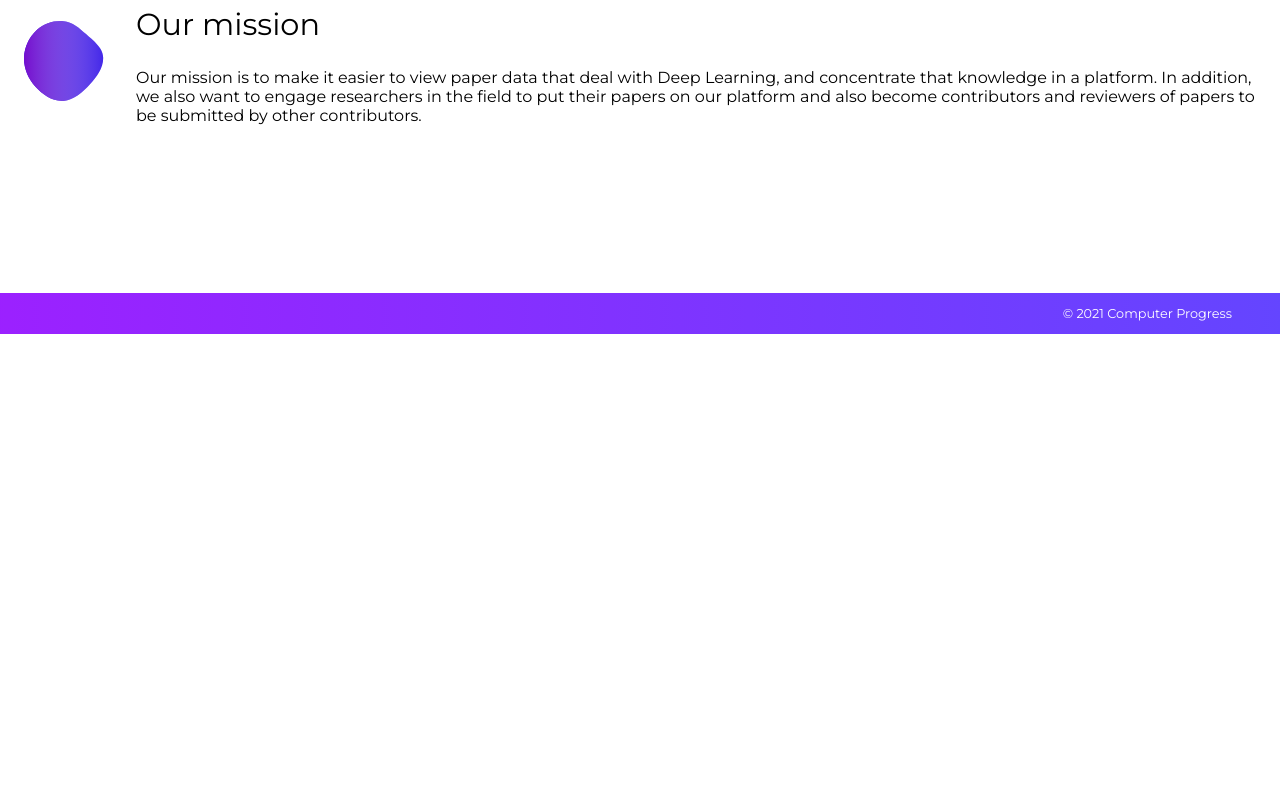
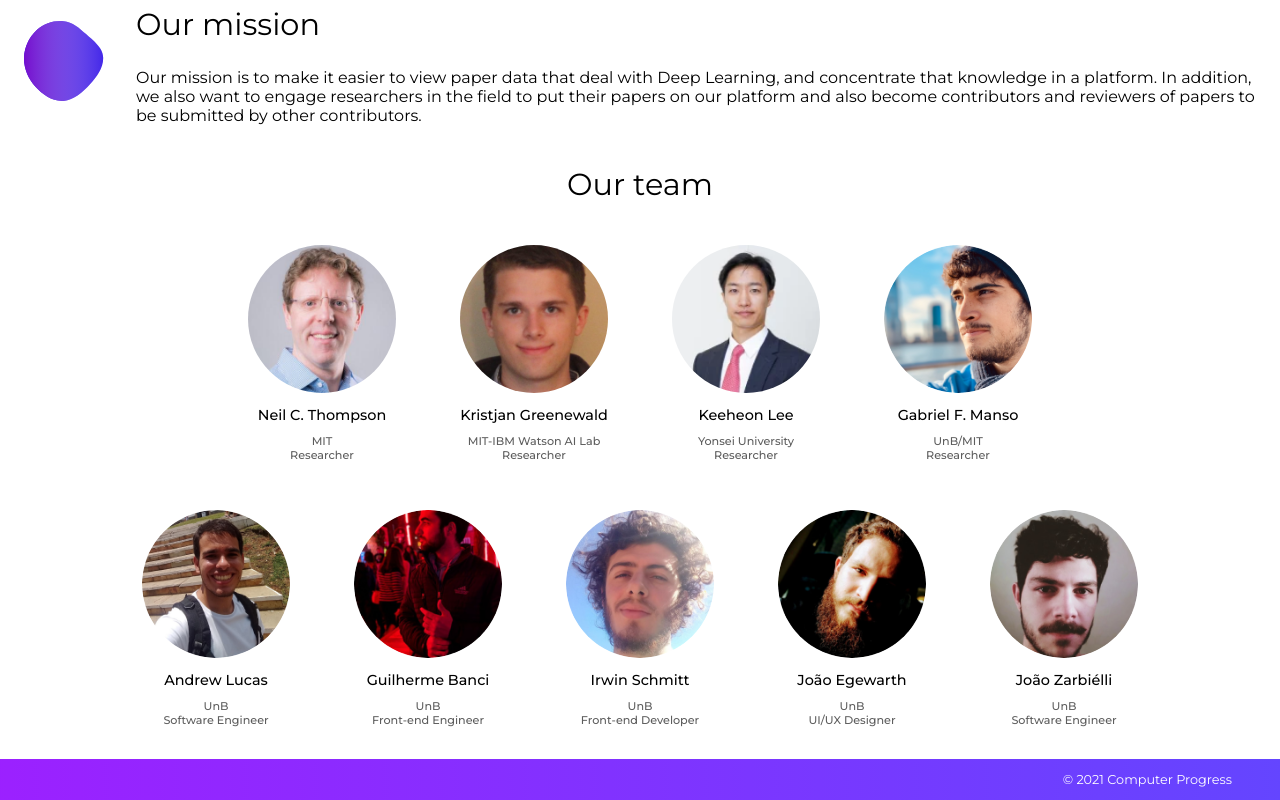
Before and after one commit to Computer-Progress/computerprogress.com, a Next.js app: page /about_us in a window 1280 px wide. Shown: the part 466-1266 px from the top of the page. Before the commit the page ends 800 px from the top, so only its background shows below. Built offline with nearby package versions, Linux system fonts and the light colour scheme.

Commit message:
feat(component): create contributors team grids

```diff
--- /dev/null
+++ b/components/ContributorsContainer/index.js
@@ -0,0 +1,40 @@
+import { useEffect, useState } from "react";
+import ContributorCard from "../ContributorCard";
+
+import { StyledH2, ContributorsFlexBox } from "./style";
+
+export default function ContributorsContainer({ contributors }) {
+  const [researchers, setResearchers] = useState([]);
+  const [otherContributors, setOtherContributors] = useState([]);
+
+  useEffect(() => {
+    const researchers = contributors.filter(
+      ({ position }) => position === "Researcher"
+    );
+
+    const otherContributors = contributors.filter(
+      ({ position }) => position !== "Researcher"
+    );
+
+    setResearchers(researchers);
+    setOtherContributors(otherContributors);
+  }, [contributors]);
+
+  return (
+    <>
+      <StyledH2>Our team</StyledH2>
+
+      <ContributorsFlexBox>
+        {researchers.map((contributor) => (
+          <ContributorCard contributor={contributor} />
+        ))}
+      </ContributorsFlexBox>
+
+      <ContributorsFlexBox>
+        {otherContributors.map((contributor) => (
+          <ContributorCard contributor={contributor} />
+        ))}
+      </ContributorsFlexBox>
+    </>
+  );
+}
--- /dev/null
+++ b/components/ContributorsContainer/style.js
@@ -0,0 +1,17 @@
+import styled from "styled-components";
+
+import { Box } from "@material-ui/core";
+
+export const StyledH2 = styled.h2`
+  font-size: 1.9rem;
+  font-weight: 400;
+  text-align: center;
+`;
+
+export const ContributorsFlexBox = styled(Box).attrs({
+  display: "flex",
+  justifyContent: "center",
+  flexWrap: "wrap",
+})`
+  margin: 1rem 0;
+`;
--- a/containers/AboutUs/index.js
+++ b/containers/AboutUs/index.js
@@ -1,6 +1,64 @@
-import Head from "next/head";
 import { Container, useTheme, useMediaQuery } from "@material-ui/core";
+
 import PageTemplate from "../../components/PageTemplate";
+import ContributorsContainer from "../../components/ContributorsContainer";
+
+const contributors = [
+  {
+    name: "Neil C. Thompson",
+    workPlace: "MIT",
+    position: "Researcher",
+    imageName: "neil-thompson.png",
+  },
+  {
+    name: "Kristjan Greenewald",
+    workPlace: "MIT-IBM Watson AI Lab",
+    position: "Researcher",
+    imageName: "kristjan-greenewald.png",
+  },
+  {
+    name: "Keeheon Lee",
+    workPlace: "Yonsei University",
+    position: "Researcher",
+    imageName: "keeheon-lee.png",
+  },
+  {
+    name: "Gabriel F. Manso",
+    workPlace: "UnB/MIT",
+    position: "Researcher",
+    imageName: "gabriel-manso.png",
+  },
+  {
+    name: "Andrew Lucas",
+    workPlace: "UnB",
+    position: "Software Engineer",
+    imageName: "andrew-lucas.png",
+  },
+  {
+    name: "Guilherme Banci",
+    workPlace: "UnB",
+    position: "Front-end Engineer",
+    imageName: "guilherme-banci.png",
+  },
+  {
+    name: "Irwin Schmitt",
+    workPlace: "UnB",
+    position: "Front-end Developer",
+    imageName: "irwin-schmitt.png",
+  },
+  {
+    name: "João Egewarth",
+    workPlace: "UnB",
+    position: "UI/UX Designer",
+    imageName: "joao-egewarth.png",
+  },
+  {
+    name: "João Zarbiélli",
+    workPlace: "UnB",
+    position: "Software Engineer",
+    imageName: "joao-zarbielli.png",
+  },
+];
 
 import {
   StyledTitle,
@@ -56,6 +114,8 @@ export default function Home() {
               reviewers of papers to be submitted by other contributors.
             </p>
           </GridContainer>
+
+          <ContributorsContainer contributors={contributors} />
         </Container>
       </PageTemplate>
     </div>
--- a/pages/about_us.js
+++ b/pages/about_us.js
@@ -1 +1 @@
-export {default} from '../containers/AboutUs';
+export { default } from "../containers/AboutUs";
```
